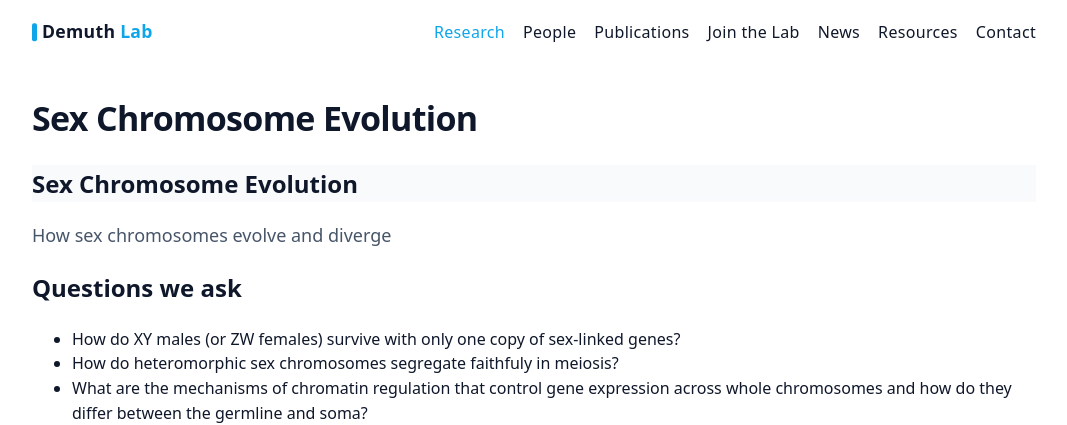
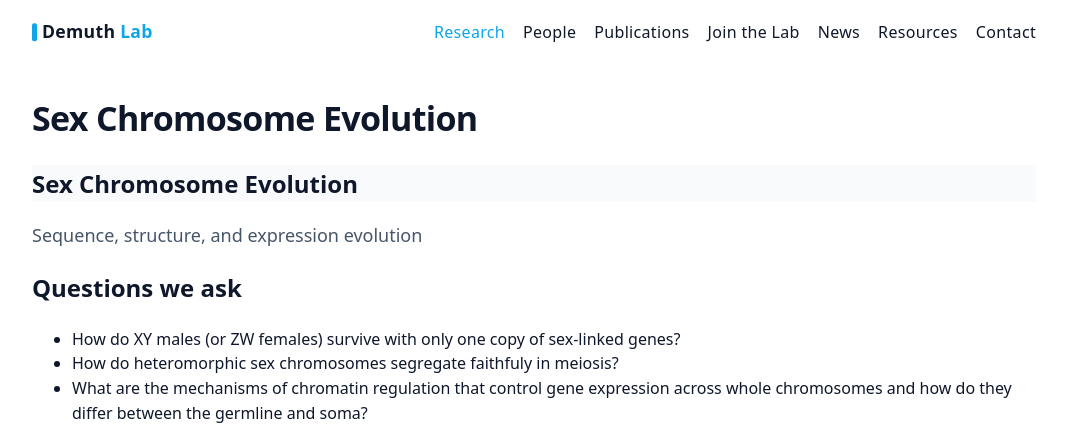
Before and after one commit to demuth-lab/demuth-lab.github.io, a Jekyll site: the page built from _research/sex-chromosome-evolution.md, in a window 1280 px wide. Shown: the top 425 px of the page, without its empty margins (106-1173 px from the left). Built offline with Jekyll 4.4.1, drawn with Linux system fonts in a browser that asks for light colours.

Commit message:
Update sex-chromosome-evolution.md

```diff
--- a/_research/sex-chromosome-evolution.md
+++ b/_research/sex-chromosome-evolution.md
@@ -1,10 +1,10 @@
 ---
 title: "Sex Chromosome Evolution"
-summary: "How sex chromosomes evolve and diverge"
+summary: "Sequence, structure, and expression evolution"
 hero_image: "/assets/img/research/placeholder-research.jpg"
 card_image: "/assets/img/research/sex_chr_evol.webp"
 card_title: "Sex Chromosome Evolution"
-card_blurb: "Add a short card description here."
+card_blurb: "Sequence, structure, and expression evolution"
 key_pubs:
   - title: "Add a key paper here"
     citation: "Author A, Author B (Year) Journal"
```
